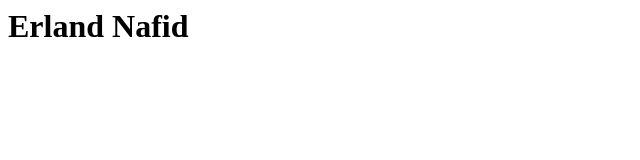
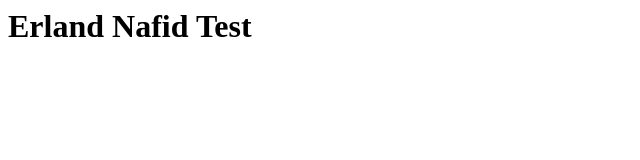
Before and after one commit to erlandnafid/erlandnafid.github.io, a plain HTML site: page index.html in a window 1280 px wide. Shown: the whole page, without its empty margins (0-640 px from the left). Drawn offline with Linux system fonts and the light colour scheme.

Commit message:
create index.html test

```diff
--- a/index.html
+++ b/index.html
@@ -1 +1 @@
-<h1>Erland Nafid</h1>
+<h1>Erland Nafid Test</h1>
```
